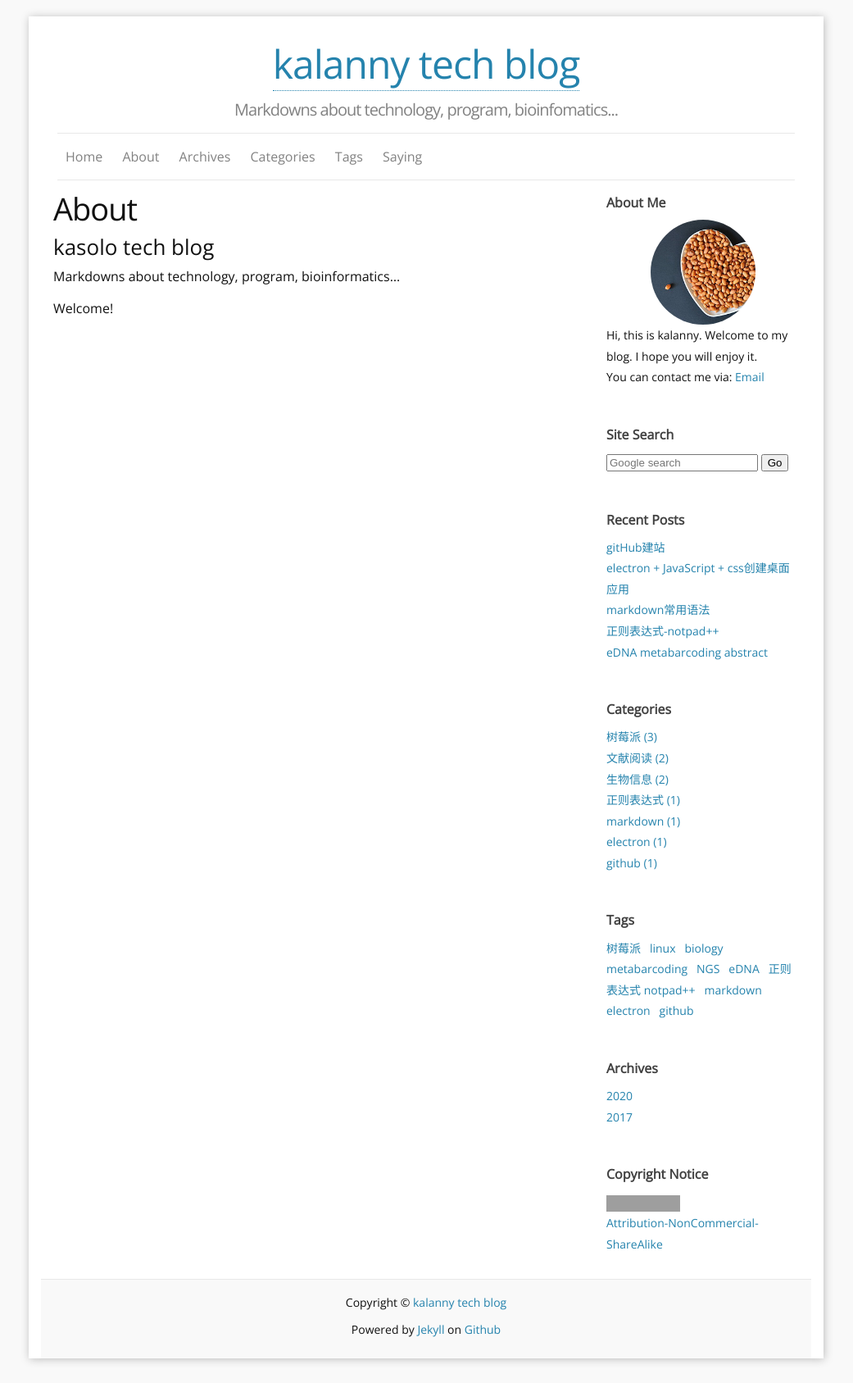
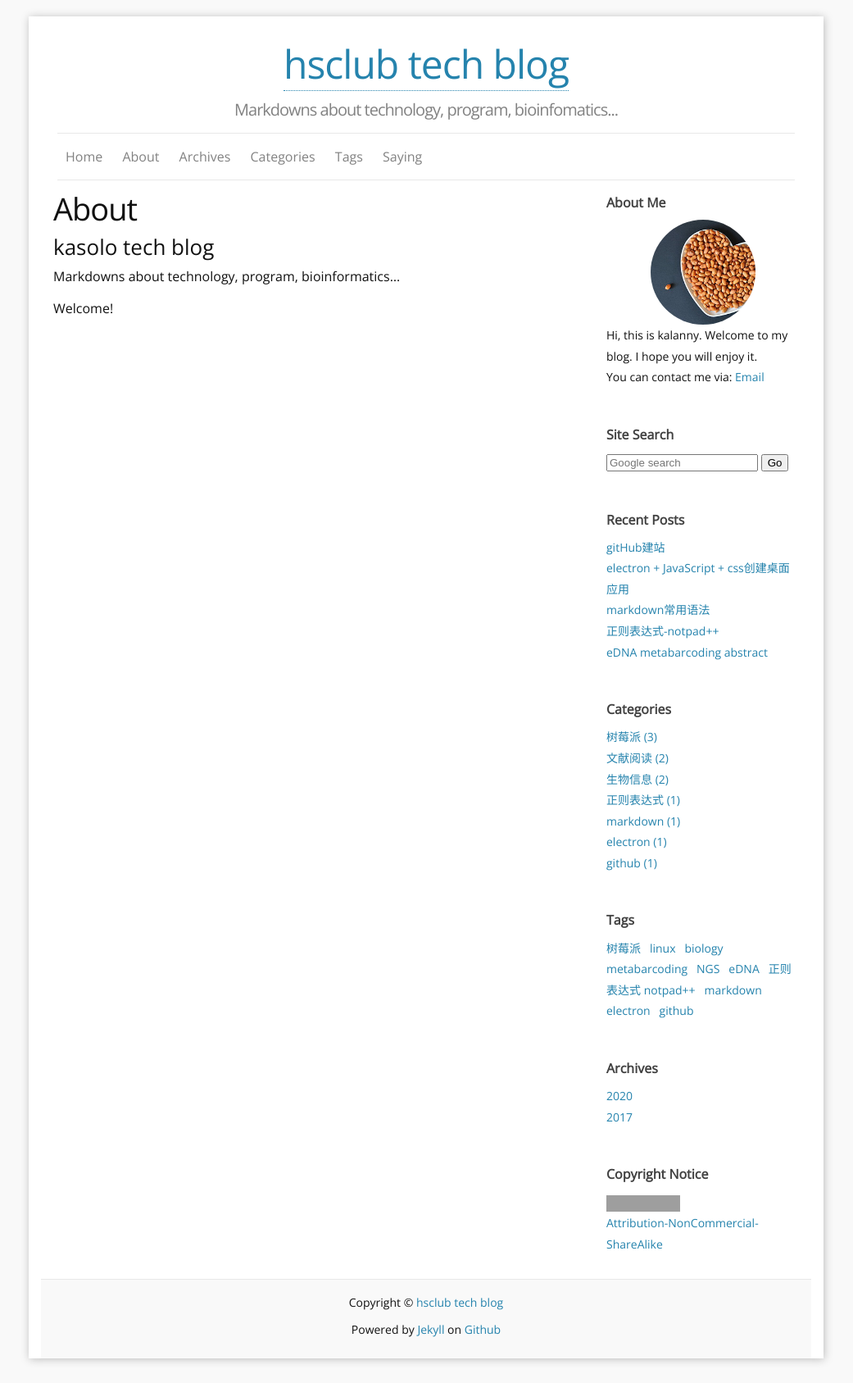
Before and after one commit to kalanny/kalanny.github.io, a Jekyll site: the page built from b_about.md, in a window 1280 px wide. Shown: the whole page at 82% size, without its empty margins (120-1161 px from the left). Built offline with Jekyll 4.4.1, drawn with Linux system fonts in a browser that asks for light colours; nearby versions of some CDN libraries; grey boxes are pictures that could not be loaded.

Commit message:
Update _config.yml

```diff
--- a/_config.yml
+++ b/_config.yml
@@ -1,12 +1,12 @@
 ### Site info:
-title: kalanny tech blog
+title: hsclub tech blog
 tagline: Markdowns about technology, program, bioinfomatics...
 author: kalanny
 email: kalanny@hotmail.com
 description: "markdowns about technology, program, bioinfomatics..." # You can edit this line in _config.yml. It will appear in your document head meta and in your feed.xml site description
 keywords: "blog, python, raspberryPi, technology, programmer, bioinfomatics"
 baseurl: "" # the subpath of your site, e.g. /blog
-url: "http://kalanny.github.io/" # the base hostname & protocol for your site
+url: "http://www.hsclub.vip" # the base hostname & protocol for your site
 locale: en_US
 
 ### Personal info and site tools info:
```
